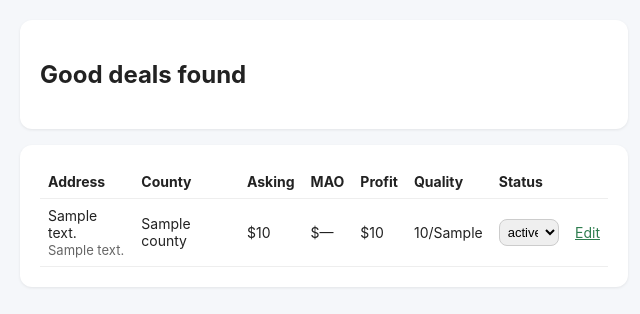
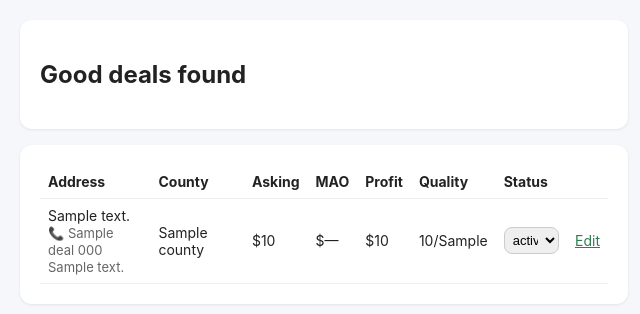
Before and after one commit to ceoace/Deal-finder, a Flask app: template templates/deals.html in a window 1280 px wide. Shown: the part 105-419 px from the top of the page, without its empty margins (316-956 px from the left). Run offline with Flask 3, Linux system fonts and the light colour scheme; the template is opened without the code that fills it: most values are stand-ins (such as "Sample title", 1, 10 or a date in 2020).

Commit message:
Enhance deal display with seller info in template

```diff
--- a/templates/deals.html
+++ b/templates/deals.html
@@ -15,7 +15,9 @@
         <tr><th>Address</th><th>County</th><th>Asking</th><th>MAO</th><th>Profit</th><th>Quality</th><th>Status</th><th></th></tr>
         {% for d in deals %}
         <tr>
-            <td>{{ d.address }}{% if d.notes %}<br><span class="hint">{{ d.notes }}</span>{% endif %}</td>
+            <td>{{ d.address }}
+                {% if d.seller_name or d.seller_phone %}<br><span class="hint">📞 {{ d.seller_name or '' }} {{ d.seller_phone or '' }}</span>{% endif %}
+                {% if d.notes %}<br><span class="hint">{{ d.notes }}</span>{% endif %}</td>
             <td>{{ d.county or '—' }}</td>
             <td>${{ '{:,.0f}'.format(d.asking_price) if d.asking_price else '—' }}</td>
             <td>${{ '{:,.0f}'.format(d.mao) if d.mao else '—' }}</td>
```
